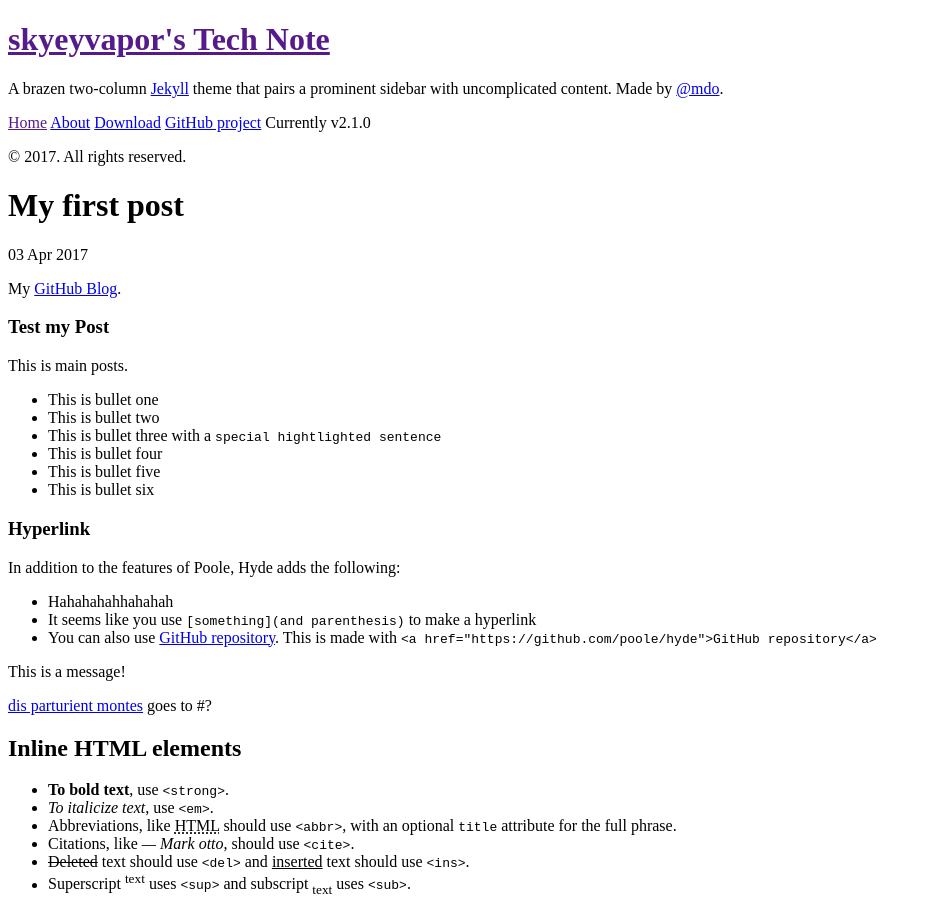
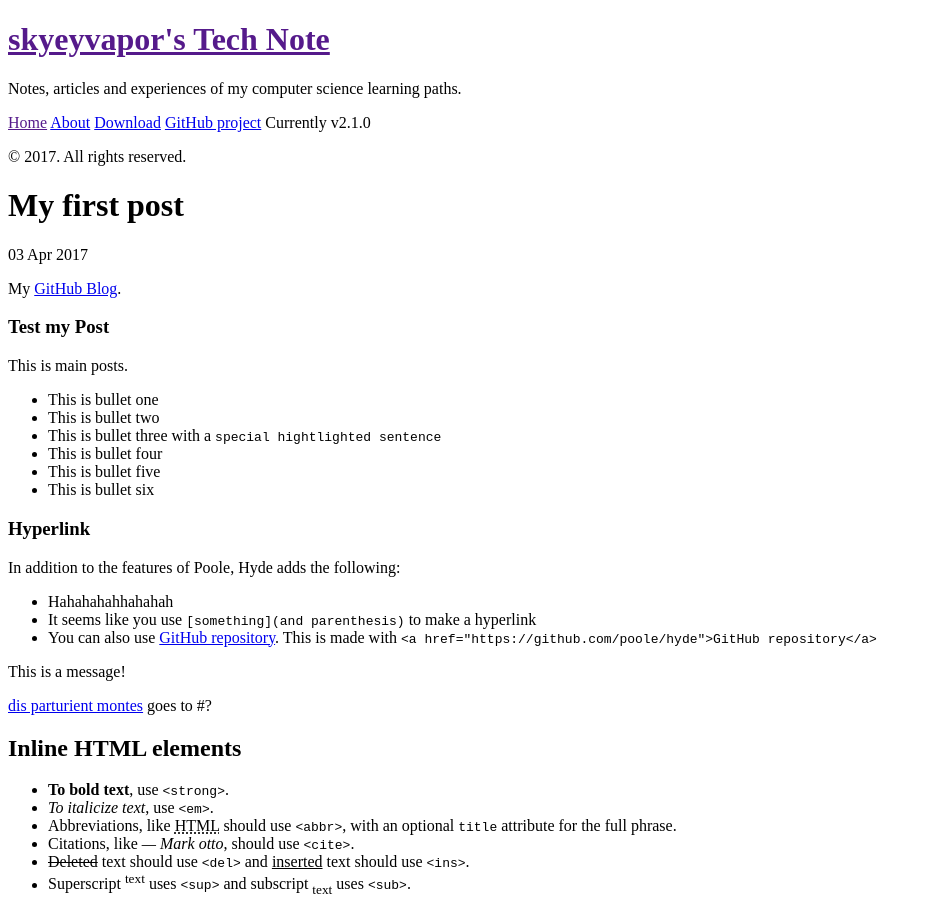
Before and after one commit to skyeyvapor/skyeyvapor.github.io, a Jekyll site: the page built from _posts/2017-04-03-my-first-post.md, in a window 1280 px wide and 900 px high. Shown: the whole window, without its empty margins (0-931 px from the left). Built offline with Jekyll 4.4.1, drawn with Linux system fonts in a browser that asks for light colours; comment, search, counter and statistics services are not loaded; some of the changed lines change nothing that is shown; some of the changed text lies outside the part shown.

Commit message:
Used new Disqus code in comments.html and changed description in _config.yml

```diff
--- a/_config.yml
+++ b/_config.yml
@@ -8,7 +8,7 @@ permalink:        pretty
 # Setup
 title:            skyeyvapor's Tech Note
 tagline:          'A Jekyll theme'
-description:      'A brazen two-column <a href="http://jekyllrb.com" target="_blank">Jekyll</a> theme that pairs a prominent sidebar with uncomplicated content. Made by <a href="https://twitter.com/mdo" target="_blank">@mdo</a>.'
+description:      'Notes, articles and experiences of my computer science learning paths.'
 url:              http://skyeyvapor.github.io
 baseurl:          /
 
--- a/_includes/comments.html
+++ b/_includes/comments.html
@@ -1,21 +1,20 @@
 {% if page.comments %}
 <div id="disqus_thread"></div>
-    <script type="text/javascript">
-    /* * * CONFIGURATION VARIABLES: EDIT BEFORE PASTING INTO YOUR WEBPAGE * * */
-    var disqus_shortname = 'skyeyvapor'; // required: replace example with your forum shortname
-    var disqus_identifier = '{{ page.url }}';
-    var disqus_url = 'https://skyeyvapor.github.io{{ page.url }}';
+<script>
+/**
+*  RECOMMENDED CONFIGURATION VARIABLES: EDIT AND UNCOMMENT THE SECTION BELOW TO INSERT DYNAMIC VALUES FROM YOUR PLATFORM OR CMS.
+*  LEARN WHY DEFINING THESE VARIABLES IS IMPORTANT: https://disqus.com/admin/universalcode/#configuration-variables*/
 
-    /* * * DON'T EDIT BELOW THIS LINE * * */
-    (function() {
-        var dsq = document.createElement('script');
-        dsq.type = 'text/javascript';
-        dsq.async = true;
-        dsq.src = '//' + disqus_shortname + '.disqus.com/embed.js';
-        (document.getElementsByTagName('head')[0] || document.getElementsByTagName('body')[0]).appendChild(dsq);
-    })();
-    </script>
-    <noscript>Please enable JavaScript to view the <a href="http://disqus.com/?ref_noscript">comments powered by Disqus.</a>
-    </noscript>
-    <a href="http://disqus.com" class="dsq-brlink">comments powered by <span class="logo-disqus">Disqus</span></a>
+var disqus_config = function () {
+this.page.url = 'https://skyeyvapor.github.io{{ page.url }}';  // Replace PAGE_URL with your page's canonical URL variable
+this.page.identifier = '{{ page.url }}'; // Replace PAGE_IDENTIFIER with your page's unique identifier variable
+};
+(function() { // DON'T EDIT BELOW THIS LINE
+var d = document, s = d.createElement('script');
+s.src = 'https://skyeyvapor.disqus.com/embed.js';
+s.setAttribute('data-timestamp', +new Date());
+(d.head || d.body).appendChild(s);
+})();
+</script>
+<noscript>Please enable JavaScript to view the <a href="https://disqus.com/?ref_noscript">comments powered by Disqus.</a></noscript>
 {% endif %}
```
